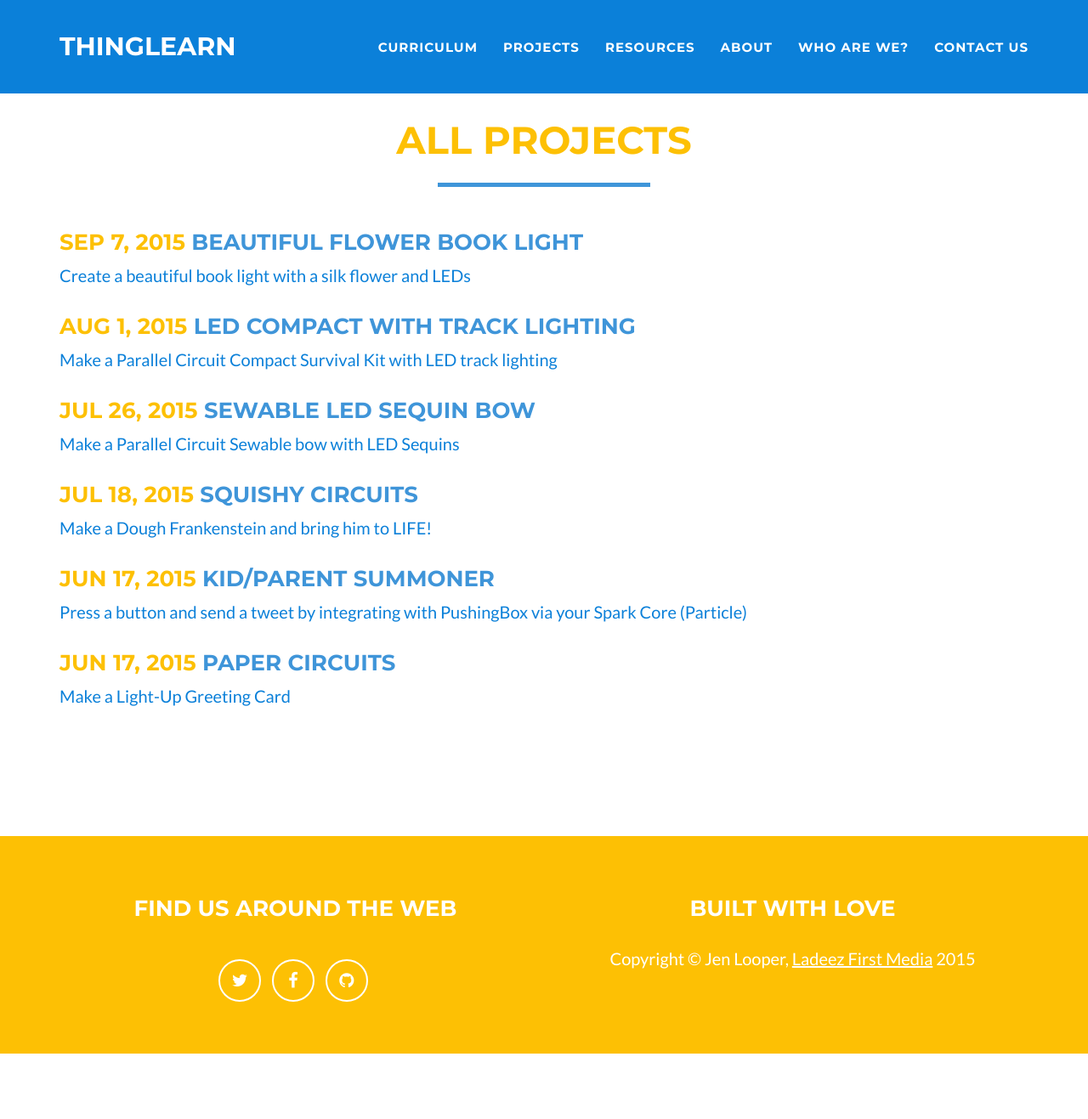
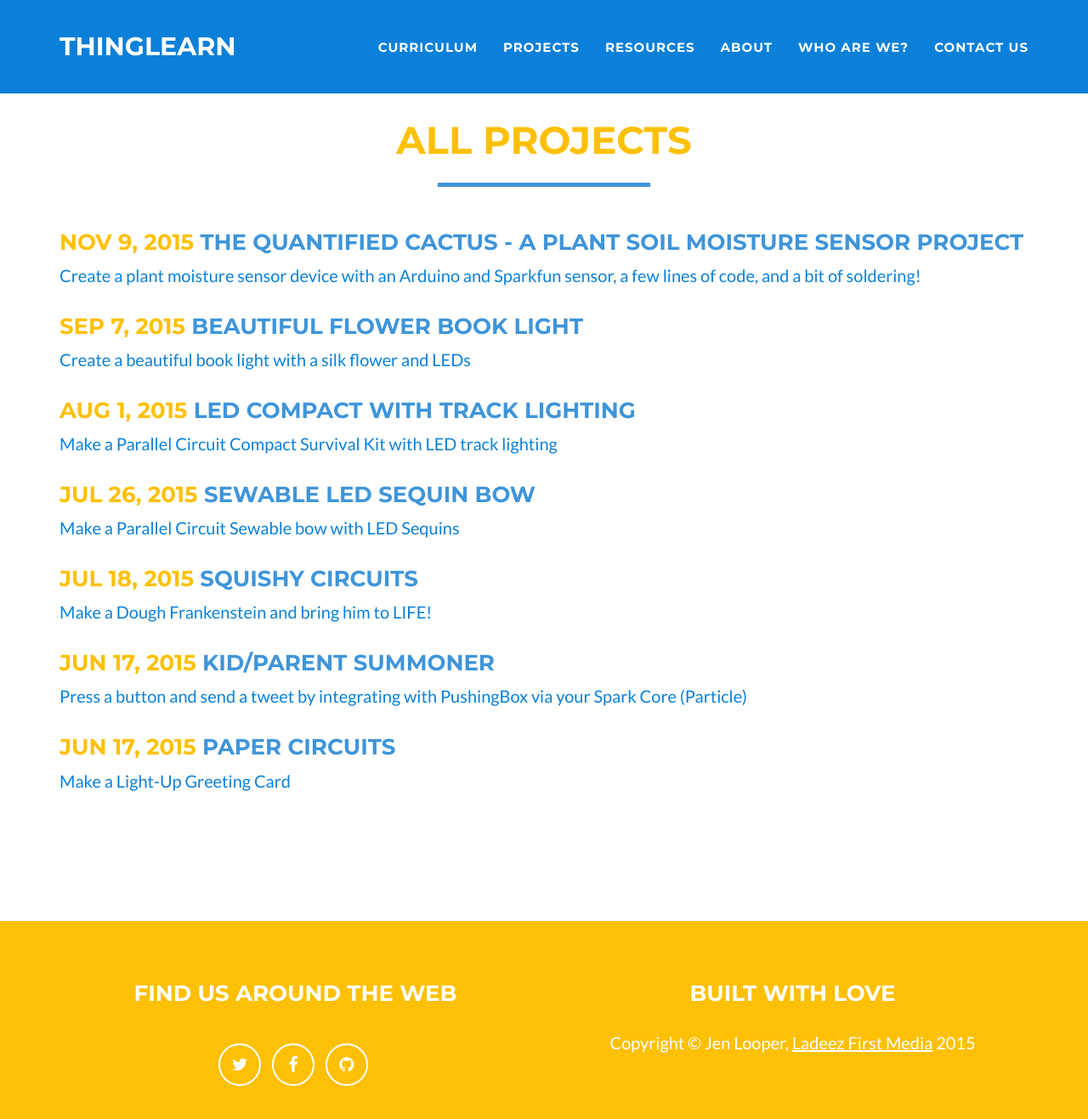
Before and after one commit to jlooper/thinglearn, a Jekyll site: the page built from archive/index.html, in a window 1280 px wide and 1339 px high. Shown: the top 1317 px of the window at 85% size. Built offline with Jekyll 4.4.1, drawn with Linux system fonts in a browser that asks for light colours.

Commit message:
colon not allowed

```diff
--- a/_posts/2015-11-09-plant-moisture-sensor.markdown
+++ b/_posts/2015-11-09-plant-moisture-sensor.markdown
@@ -1,6 +1,6 @@
 ---
 layout: post
-title: The Quantified Cactus: a plant soil moisture sensor project
+title: The Quantified Cactus - a plant soil moisture sensor project
 date: 2015-11-09
 category: Intermediate Projects
 caption: Create a plant moisture sensor device with an Arduino and Sparkfun sensor, a few lines of code, and a bit of soldering!
```
